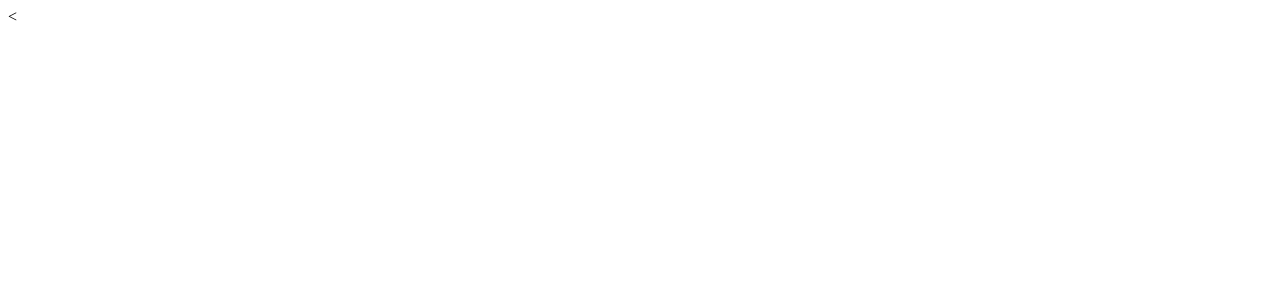
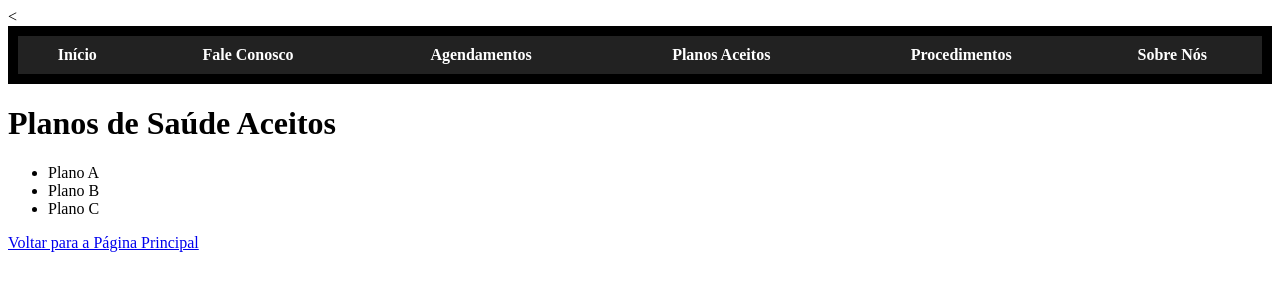
Before and after one commit to edilsonjunior23/aula_html, a plain HTML site: page MinhaPagina/planos-aceitos.html in a window 1280 px wide. Drawn offline with Linux system fonts and the light colour scheme.

Commit message:
Aula dia  21/03 atualizada

```diff
--- a/MinhaPagina/planos-aceitos.html
+++ b/MinhaPagina/planos-aceitos.html
@@ -6,7 +6,27 @@
 		<title> Planos Aceitos </title>
 	</head>
 		<body>
+		<nav style="background-color: black; padding: 10px;">
+				<table width="100%" border="0" cellspacing="0" cellpadding="10">
 
+				<tr style="background-color: #222222; color: white; font-weight: bold; text-align: center;">
+					<td><a href="index.html" style="color: white; text-decoration: none;">Início</a></td>
+					<td><a href="fale-conosco.html" style="color: white; text-decoration: none;">Fale Conosco</a></td>
+					<td><a href="agendamentos.html" style="color: white; text-decoration: none;">Agendamentos</a></td>
+					<td><a href="planos-aceitos.html" style="color: white; text-decoration: none;">Planos Aceitos</a></td>
+					<td><a href="procedimentos.html" style="color: white; text-decoration: none;">Procedimentos</a></td>
+					<td><a href="sobre-nos.html" style="color: white; text-decoration: none;">Sobre Nós</a></td>
+				</tr>
+				</table>
+			</nav>
+
+		<h1> Planos de Saúde Aceitos</h1>
+		<ul>
+			<li>Plano A</li>
+			<li>Plano B</li>
+			<li>Plano C</li>
+		</ul>
+		<a href="index.html">Voltar para a Página Principal</a>
 
 		</body>
 
```
Also changed, not shown: MinhaPagina/agendamentos.html (+14 -0 lines), MinhaPagina/fale-conosco.html (+14 -0 lines), MinhaPagina/index.html (+20 -3 lines), MinhaPagina/procedimentos.html (+17 -0 lines), MinhaPagina/sobre-nos.html (+16 -0 lines).
